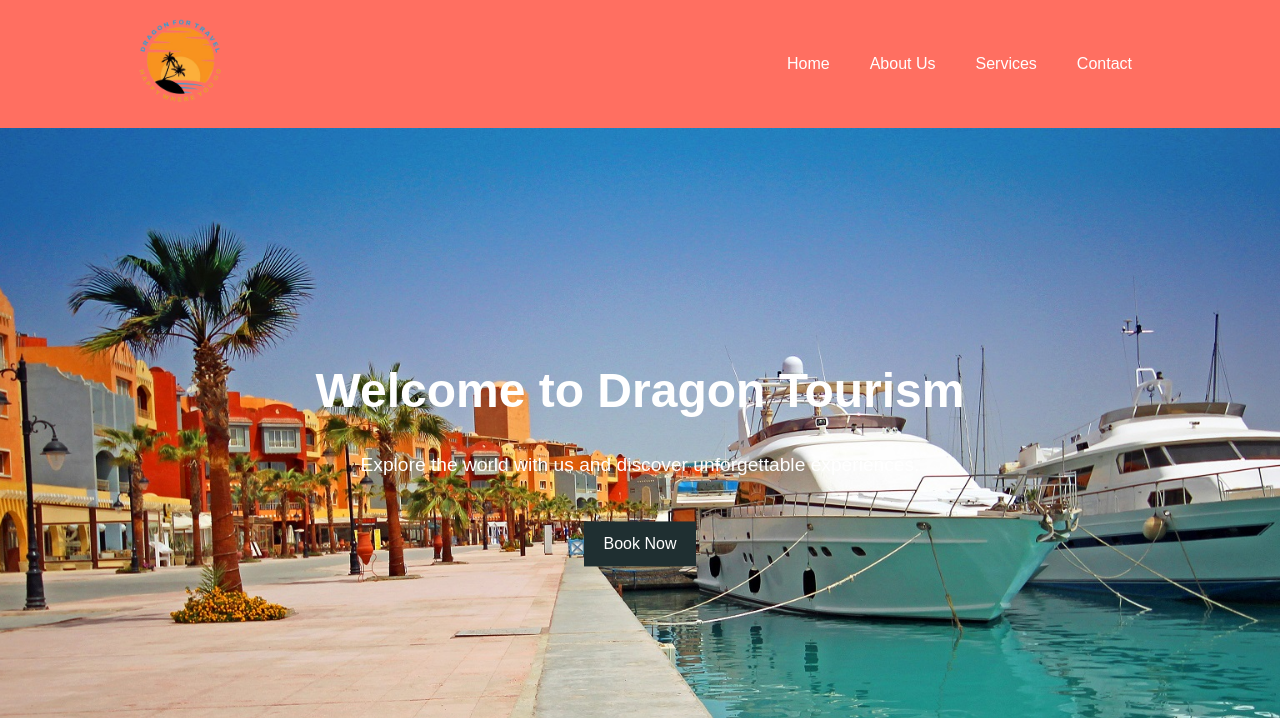
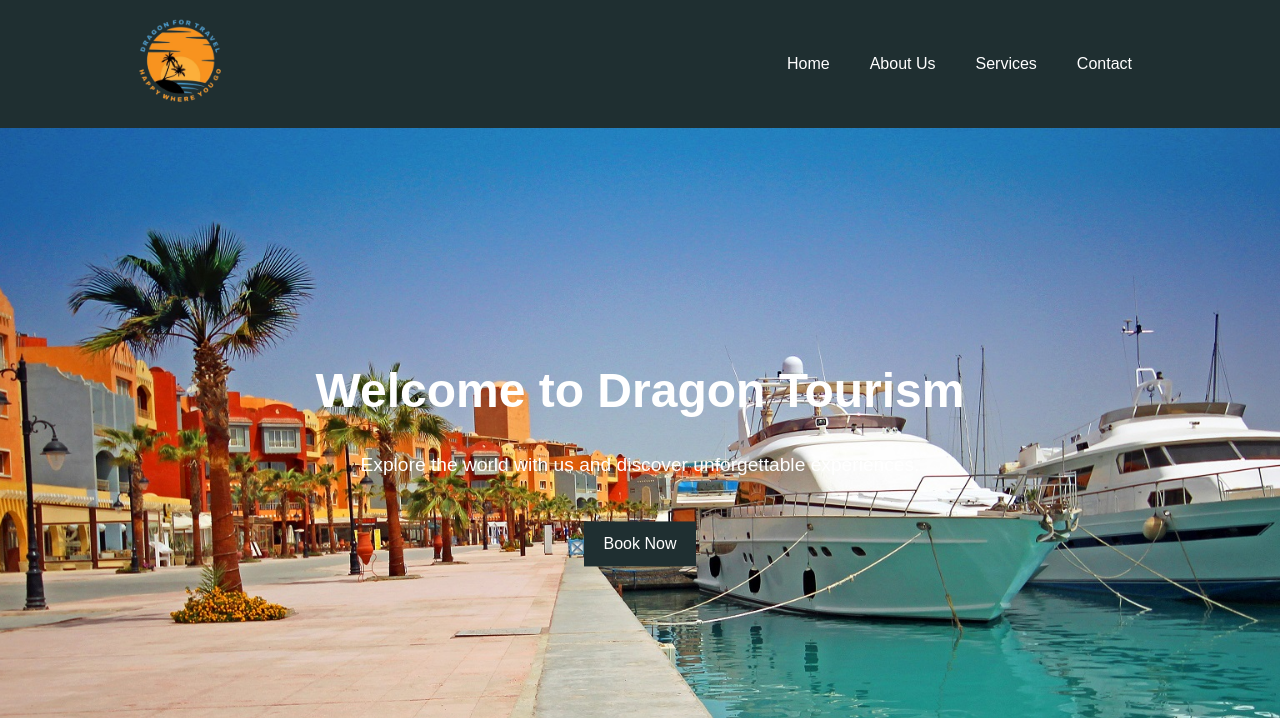
Before and after one commit to XMeNo/-Dragon-for-travel, a plain HTML site: page index.html in a window 1280 px wide. Shown: the top 718 px of the page. Drawn offline with Linux system fonts and the light colour scheme.

Commit message:
Update styles.css

```diff
--- a/styles.css
+++ b/styles.css
@@ -20,7 +20,7 @@ body {
 
 /* Header */
 header {
-    background: #ff6f61;
+    background: #1f2f31;
     color: #fff;
     padding: 10px 0;
     position: fixed;
```
